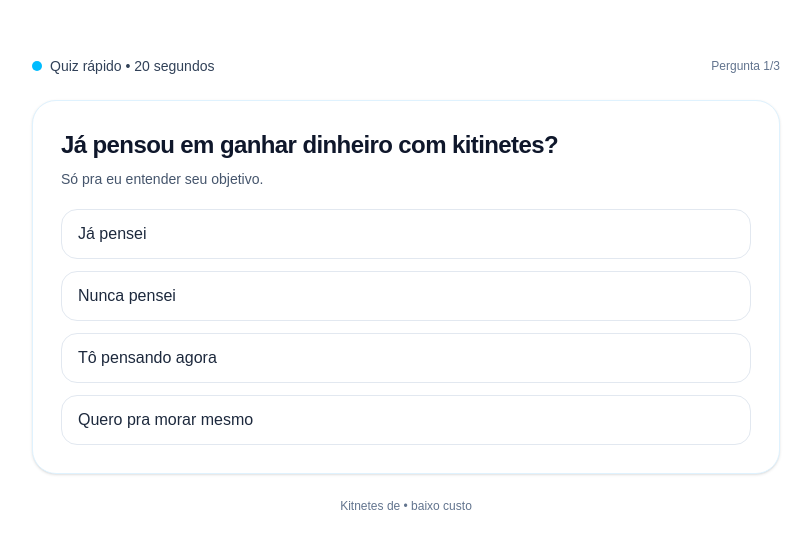
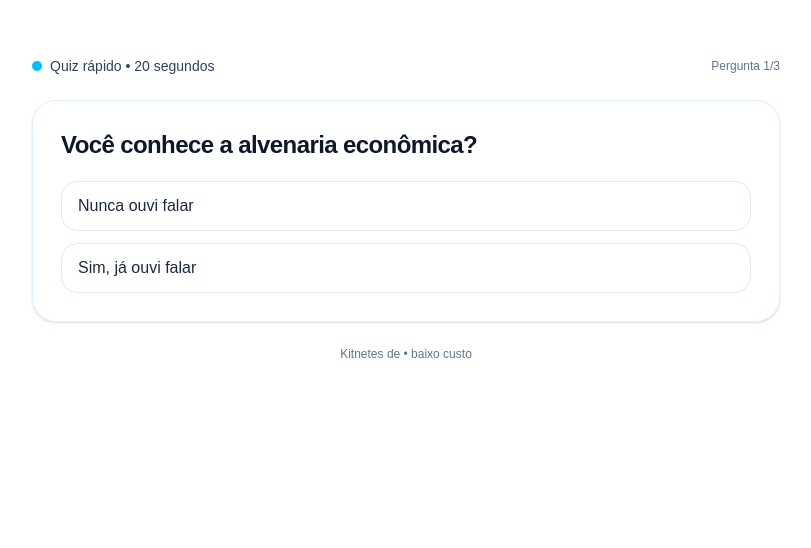
Before and after one commit to gregonocode/creative-nails, a Next.js app: page /quiz in a window 1280 px wide. Shown: the top 548 px of the page, without its empty margins (234-1045 px from the left). Built offline with nearby package versions, Linux system fonts and the light colour scheme.

Commit message:
quiz novo para aluguel

```diff
--- a/app/quiz/QuizFlow.tsx
+++ b/app/quiz/QuizFlow.tsx
@@ -51,9 +51,11 @@ function buildOfferUrl(params: { name: string; answers: Partial<QuizAnswer> }) {
 
   // dados do quiz
   sp.set("nome", params.name.trim());
-  if (params.answers.moneyIntent) sp.set("obj", params.answers.moneyIntent);
-  if (params.answers.buildFor) sp.set("pra", params.answers.buildFor);
-  if (params.answers.priority) sp.set("prio", params.answers.priority);
+
+  // ✅ novos campos do quiz
+  if (params.answers.alvenariaEconomica) sp.set("alv", params.answers.alvenariaEconomica);
+  if (params.answers.qtdQuitinetes) sp.set("qtd", params.answers.qtdQuitinetes);
+  if (params.answers.comoConstruir) sp.set("como", params.answers.comoConstruir);
 
   // ✅ tracking (utm_* + fbclid/fbc/fbp)
   if (typeof window !== "undefined") {
@@ -76,6 +78,7 @@ function buildOfferUrl(params: { name: string; answers: Partial<QuizAnswer> }) {
 
   return `/oferta?${sp.toString()}`;
 }
+
 async function trackQuizAnswer(params: { questionId: string; value: string }) {
   const k = `${params.questionId}:${params.value}`;
 
@@ -129,10 +132,20 @@ export default function QuizFlow() {
   const qid = String(currentQuestion.id);
   const trackKey = `${qid}:${value}`;
 
-  // ✅ 1x por resposta (state + dedupe)
+  /**
+   * ✅ TRACKING (genérico e reaproveitável)
+   * - 1x por (pergunta + resposta)
+   * - dedupe no state + dedupe forte no __sent dentro do trackQuizAnswer
+   *
+   * Você pode no futuro trocar o endpoint e salvar mais coisas, tipo label,
+   * utm, timestamp, quiz_session_id etc.
+   */
   setTracked((prev) => {
     if (prev[trackKey]) return prev;
-    if (qid === "buildFor") void trackQuizAnswer({ questionId: qid, value });
+
+    // ✅ Agora trackeia TODAS as perguntas (antes era só buildFor)
+    void trackQuizAnswer({ questionId: qid, value });
+
     return { ...prev, [trackKey]: true };
   });
 
--- a/app/quiz/questions.ts
+++ b/app/quiz/questions.ts
@@ -1,8 +1,13 @@
 // app/quiz/questions.ts
+
 export type QuizAnswer = {
-  moneyIntent: "ja_pensei" | "nunca_pensei" | "to_pensando_agora" | "quero_morar";
-  buildFor: "morar" | "alugar" | "vender" | "planejando";
-  priority: "mais_espaco" | "mais_bonito" | "mais_barato" | "todas";
+  alvenariaEconomica: "nunca_ouvi" | "ja_ouvi";
+  qtdQuitinetes: "uma" | "mais_de_duas" | "ainda_planejar";
+  comoConstruir:
+    | "recursos_proprios"
+    | "financiamento"
+    | "dois_juntos"
+    | "ainda_ver";
 };
 
 export type QuizOption<T extends string> = {
@@ -10,44 +15,45 @@ export type QuizOption<T extends string> = {
   value: T;
 };
 
-export type QuizQuestion = {
-  id: keyof QuizAnswer;
+export type QuizQuestion<K extends keyof QuizAnswer = keyof QuizAnswer> = {
+  id: K;
   title: string;
   subtitle?: string;
-  options: QuizOption<any>[];
+
+  /**
+   * ✅ Importante pro futuro (tracking):
+   * - `value` vira o que você salva no banco (ex: "ja_ouvi")
+   * - `label` é só pra UI (você pode salvar também se quiser, mas não é necessário)
+   */
+  options: QuizOption<QuizAnswer[K]>[];
 };
 
 export const QUIZ_QUESTIONS: QuizQuestion[] = [
   {
-    id: "moneyIntent",
-    title: "Já pensou em ganhar dinheiro com kitinetes?",
-    subtitle: "Só pra eu entender seu objetivo.",
+    id: "alvenariaEconomica",
+    title: "Você conhece a alvenaria econômica?",
     options: [
-      { label: "Já pensei", value: "ja_pensei" },
-      { label: "Nunca pensei", value: "nunca_pensei" },
-      { label: "Tô pensando agora", value: "to_pensando_agora" },
-      { label: "Quero pra morar mesmo", value: "quero_morar" },
+      { label: "Nunca ouvi falar", value: "nunca_ouvi" },
+      { label: "Sim, já ouvi falar", value: "ja_ouvi" },
     ],
   },
   {
-    id: "buildFor",
-    title: "Você quer construir pra…",
+    id: "qtdQuitinetes",
+    title: "Quantas quitinetes você pretende começar?",
     options: [
-      { label: "Morar", value: "morar" },
-      { label: "Alugar", value: "alugar" },
-      { label: "Vender", value: "vender" },
-      { label: "Ainda planejando", value: "planejando" },
+      { label: "Quero começar por uma", value: "uma" },
+      { label: "Mais de duas", value: "mais_de_duas" },
+      { label: "Ainda vou planejar", value: "ainda_planejar" },
     ],
   },
   {
-    id: "priority",
-    title: "Qual é sua prioridade #1?",
-    subtitle: "Escolhe a que mais pesa pra você.",
+    id: "comoConstruir",
+    title: "Como você deseja construir?",
     options: [
-      { label: "Mais espaço", value: "mais_espaco" },
-      { label: "Mais bonito", value: "mais_bonito" },
-      { label: "Mais barato", value: "mais_barato" },
-      { label: "Todas as opções", value: "todas" },
+      { label: "Recursos próprios", value: "recursos_proprios" },
+      { label: "Financiamento", value: "financiamento" },
+      { label: "Os dois juntos", value: "dois_juntos" },
+      { label: "Ainda vou ver", value: "ainda_ver" },
     ],
   },
 ];
```
